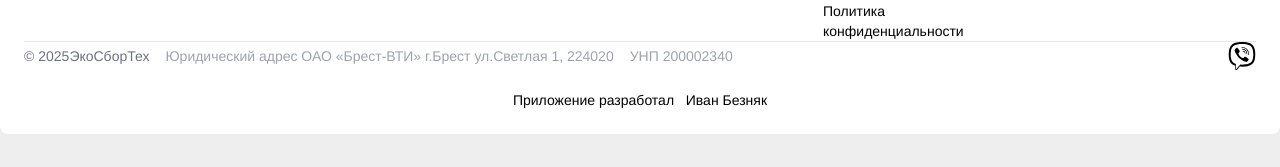
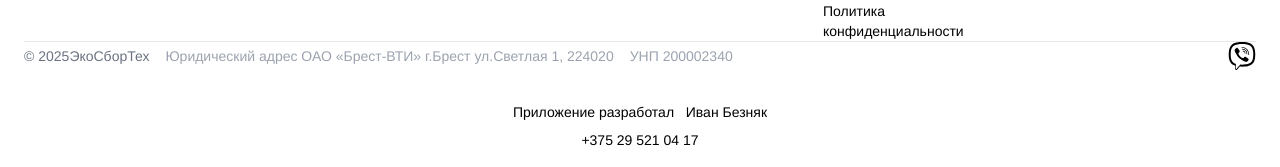
Before and after one commit to Bezniak/equipment-collection, a React (Vite) app: page / in a window 1280 px wide. Shown: the part 6036-6203 px from the top of the page. Before the commit the page ends 6170 px from the top, so only its background shows below. Built offline with nearby package versions, Linux system fonts and the light colour scheme; no server answers.

Commit message:
14 commit

```diff
--- a/src/components/Footer/Footer.jsx
+++ b/src/components/Footer/Footer.jsx
@@ -86,7 +86,7 @@ const FooterComponents = () => {
                         {/*</a>*/}
                     </div>
                 </div>
-                <div className='mx-auto text-center pt-5 font-normal'>
+                <div className='mx-auto text-center pt-8 font-normal'>
                     <p className='text-black text-sm'>
                         {t("developed_by")} &nbsp;
                         <a href="https://www.linkedin.com/in/ivan-bezniak-2634a11a0/"
@@ -96,6 +96,12 @@ const FooterComponents = () => {
                         > {t("ivan_bezniak")}
                         </a>
                     </p>
+                    <p className='text-black text-sm'>
+                        <a href="tel:+375295210417"
+                           className="text-xl md:text-sm mt-2 block hover:text-orange-500 transition">
+                            +375 29 521 04 17
+                        </a>
+                    </p>
                 </div>
             </div>
         </Footer>
```
